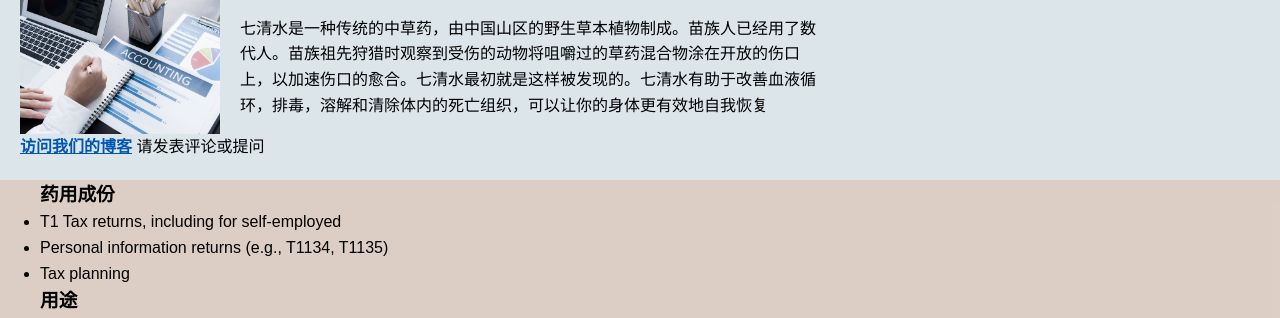
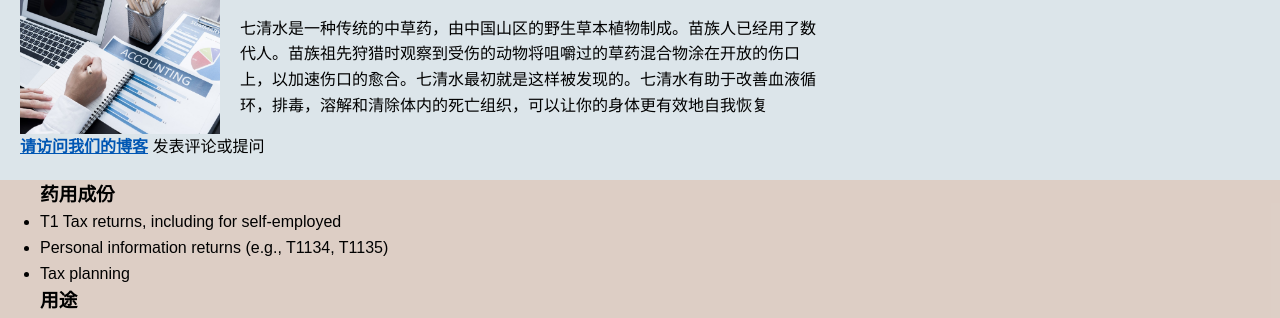
Before and after one commit to Martin60486/qiqingshui, a Jekyll site: the page built from index.md, in a window 1280 px wide. Shown: the part 560-878 px from the top of the page. Built offline with Jekyll 4.4.1, drawn with Linux system fonts in a browser that asks for light colours.

Commit message:
updated please visit our blog

```diff
--- a/index.md
+++ b/index.md
@@ -14,7 +14,7 @@ keywords: Traditional, Chinese, Medicine, Acupuncture, Herbal, Therapy
         </p>
     </div>
     <div>
-        <a href="./blog.html" style="font-weight: bold; color: #0056b3; float:left">访问我们的博客</a>&nbsp;请发表评论或提问
+        <a href="./blog.html" style="font-weight: bold; color: #0056b3; float:left">请访问我们的博客</a>&nbsp;发表评论或提问
     </div>
  </section>
 
```
